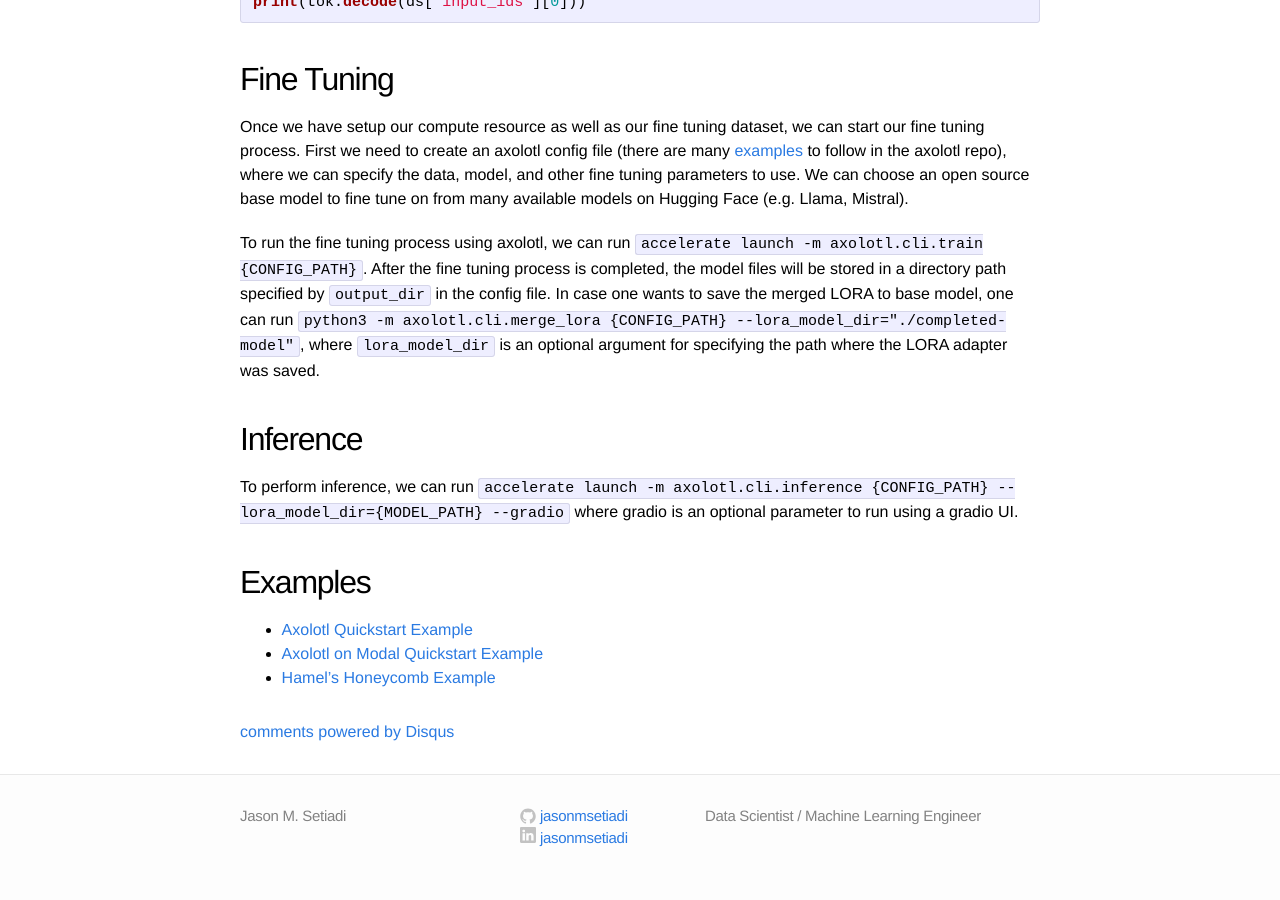
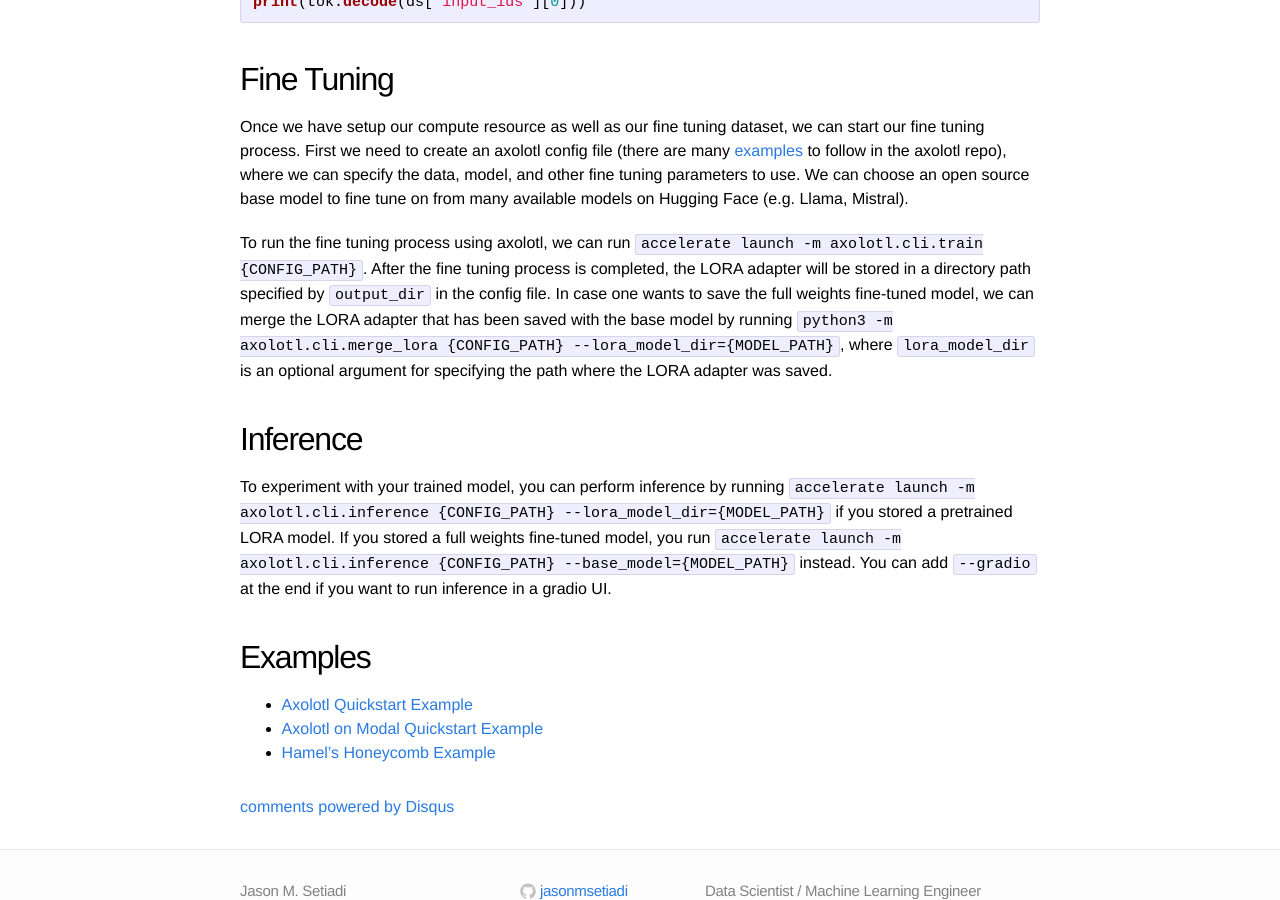
Before and after one commit to jasonmsetiadi/jasonmsetiadi.github.io, a Jekyll site: the page built from _posts/2024-05-25-axolotl.markdown, in a window 1280 px wide and 900 px high, scrolled down 1322 px. Built offline with Jekyll 4.4.1, drawn with Linux system fonts in a browser that asks for light colours; comment, search, counter and statistics services are not loaded.

Commit message:
fix lora

```diff
--- a/_posts/2024-05-25-axolotl.markdown
+++ b/_posts/2024-05-25-axolotl.markdown
@@ -47,10 +47,10 @@
 
 <!-- If using modal, one can run `modal run --detach src.train --config={CONFIG_PATH} --data={DATA_PATH}` instead, where data is also an optional argument. -->
 
-To run the fine tuning process using axolotl, we can run `accelerate launch -m axolotl.cli.train {CONFIG_PATH}`. After the fine tuning process is completed, the model files will be stored in a directory path specified by `output_dir` in the config file. In case one wants to save the merged LORA to base model, one can run `python3 -m axolotl.cli.merge_lora {CONFIG_PATH} --lora_model_dir="./completed-model"`, where `lora_model_dir` is an optional argument for specifying the path where the LORA adapter was saved.
+To run the fine tuning process using axolotl, we can run `accelerate launch -m axolotl.cli.train {CONFIG_PATH}`. After the fine tuning process is completed, the LORA adapter will be stored in a directory path specified by `output_dir` in the config file. In case one wants to save the full weights fine-tuned model, we can merge the LORA adapter that has been saved with the base model by running `python3 -m axolotl.cli.merge_lora {CONFIG_PATH} --lora_model_dir={MODEL_PATH}`, where `lora_model_dir` is an optional argument for specifying the path where the LORA adapter was saved.
 
 ## Inference
-To perform inference, we can run `accelerate launch -m axolotl.cli.inference {CONFIG_PATH} --lora_model_dir={MODEL_PATH} --gradio` where gradio is an optional parameter to run using a gradio UI.
+To experiment with your trained model, you can perform inference by running `accelerate launch -m axolotl.cli.inference {CONFIG_PATH} --lora_model_dir={MODEL_PATH}` if you stored a pretrained LORA model. If you stored a full weights fine-tuned model, you run `accelerate launch -m axolotl.cli.inference {CONFIG_PATH} --base_model={MODEL_PATH}` instead. You can add `--gradio` at the end if you want to run inference in a gradio UI.
 <!-- In modal, we can simply run `modal run -q src.inference`. -->
 
 ## Examples
```
